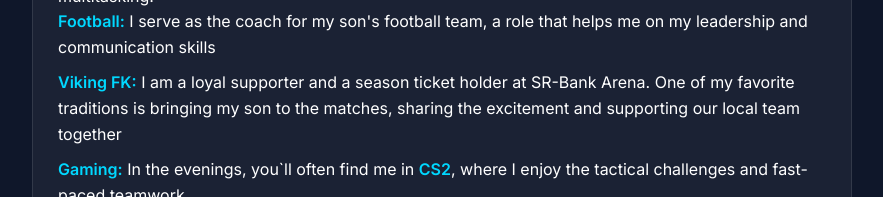
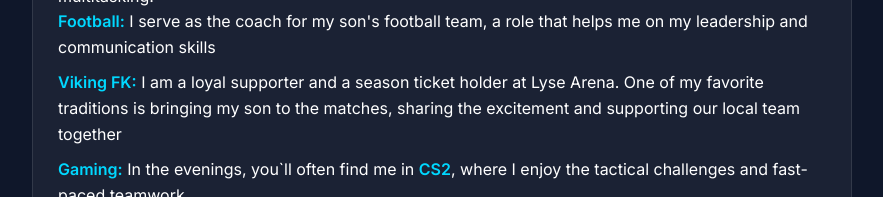
Before and after one commit to Mort1-kode/Morten-portfolio, a React (Vite) app: page /about in a window 1280 px wide. Shown: the part 671-868 px from the top of the page, without its empty margins (198-1081 px from the left). Built offline with nearby package versions, Linux system fonts and the light colour scheme.

Commit message:
Oppdatert arena navn til Lyse Arena

```diff
--- a/src/pages/About.jsx
+++ b/src/pages/About.jsx
@@ -35,7 +35,7 @@ function About() {
                 </p>
                 <ul>
                     <li><strong>Football:</strong> I serve as the coach for my son's football team, a role that helps me on my leadership and communication skills</li>
-                    <li><strong>Viking FK:</strong> I am a loyal supporter and a season ticket holder at SR-Bank Arena. One of my favorite traditions is bringing my son to the matches, sharing the excitement and supporting our local team together</li>
+                    <li><strong>Viking FK:</strong> I am a loyal supporter and a season ticket holder at Lyse Arena. One of my favorite traditions is bringing my son to the matches, sharing the excitement and supporting our local team together</li>
                     <li><strong>Gaming:</strong> In the evenings, you`ll often find me in <strong>CS2</strong>, where I enjoy the tactical challenges and fast-paced teamwork</li>
                     <li><strong>The Outdoors:</strong> I love to recharge by going fishing, hiking in the mountains, or traveling to new places</li>
                 </ul>
```
